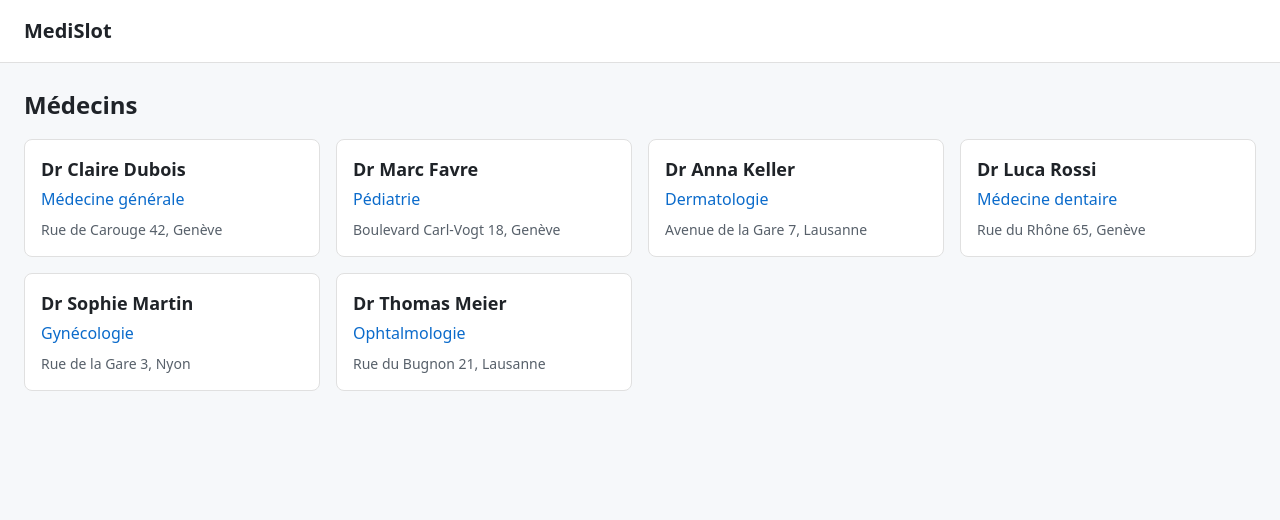
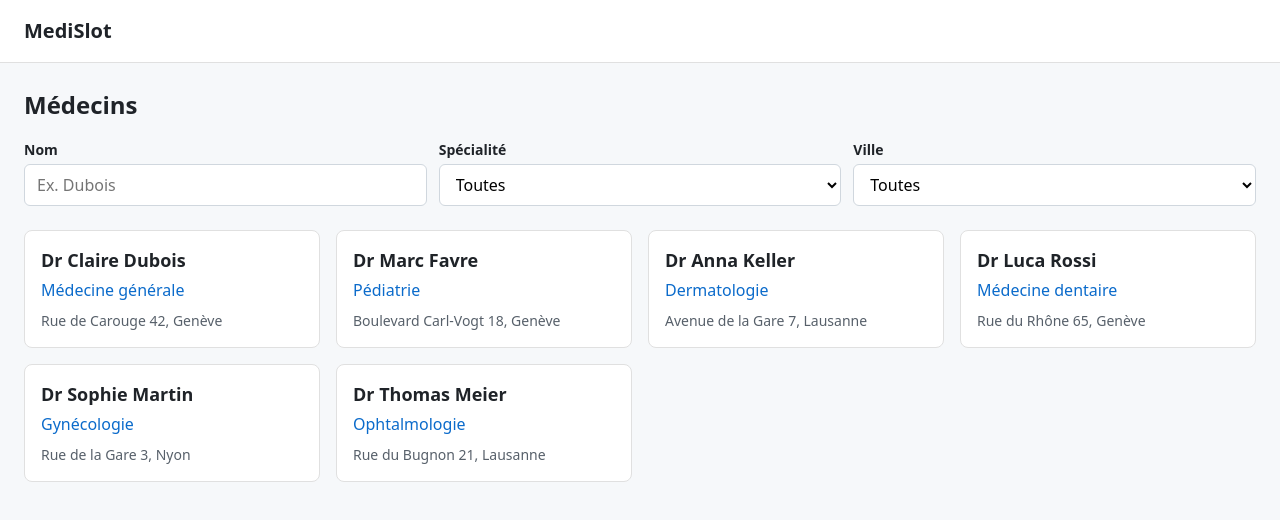
Before and after one commit to Zuzz001zu/medislot, an Angular app: page / in a window 1280 px wide. Shown: the top 520 px of the page. Built offline with nearby package versions, Linux system fonts and the light colour scheme; data requests are answered from the project's data file.

Commit message:
add search and filters to doctor list

```diff
--- a/src/app/pages/doctor-list/doctor-list.html
+++ b/src/app/pages/doctor-list/doctor-list.html
@@ -1,4 +1,32 @@
 <h2 class="doctor-list__title">Médecins</h2>
+
+<div class="filters">
+  <label class="filters__field">
+    <span class="filters__label">Nom</span>
+    <input #searchInput class="filters__control" type="search" placeholder="Ex. Dubois"
+      (input)="search.set(searchInput.value)" />
+  </label>
+
+  <label class="filters__field">
+    <span class="filters__label">Spécialité</span>
+    <select #specialtySelect class="filters__control" (change)="specialty.set(specialtySelect.value)">
+      <option value="">Toutes</option>
+      @for (item of specialties; track item) {
+      <option [value]="item">{{ item | specialtyLabel }}</option>
+      }
+    </select>
+  </label>
+
+  <label class="filters__field">
+    <span class="filters__label">Ville</span>
+    <select #citySelect class="filters__control" (change)="city.set(citySelect.value)">
+      <option value="">Toutes</option>
+      @for (item of cities(); track item) {
+      <option [value]="item">{{ item }}</option>
+      }
+    </select>
+  </label>
+</div>
 
 @if (isLoading()) {
 <p class="doctor-list__status">Chargement…</p>
@@ -7,11 +35,11 @@
   <p>Impossible de charger la liste des médecins.</p>
   <button type="button" class="button" (click)="loadDoctors()">Réessayer</button>
 </div>
-} @else if (doctors().length === 0) {
-<p class="doctor-list__status">Aucun médecin trouvé.</p>
+} @else if (filteredDoctors().length === 0) {
+<p class="doctor-list__status">Aucun médecin ne correspond à votre recherche.</p>
 } @else {
 <ul class="doctor-list">
-  @for (doctor of doctors(); track doctor.id) {
+  @for (doctor of filteredDoctors(); track doctor.id) {
   <li class="doctor-card">
     <h3 class="doctor-card__name">Dr {{ doctor.firstName }} {{ doctor.lastName }}</h3>
     <p class="doctor-card__specialty">{{ doctor.specialty | specialtyLabel }}</p>
--- a/src/app/pages/doctor-list/doctor-list.scss
+++ b/src/app/pages/doctor-list/doctor-list.scss
@@ -50,3 +50,35 @@
     margin: 0 0 12px;
   }
 }
+
+.filters {
+  display: flex;
+  flex-wrap: wrap;
+  gap: 12px;
+  margin-bottom: 24px;
+}
+
+.filters__field {
+  display: flex;
+  flex: 1 1 200px;
+  flex-direction: column;
+  gap: 4px;
+}
+
+.filters__label {
+  font-size: 14px;
+  font-weight: 600;
+}
+
+.filters__control {
+  padding: 8px 12px;
+  border: 1px solid #d0d7de;
+  border-radius: 6px;
+  background-color: #fff;
+  font: inherit;
+
+  &:focus-visible {
+    outline: 2px solid #0b6bcb;
+    outline-offset: 1px;
+  }
+}
--- a/src/app/pages/doctor-list/doctor-list.ts
+++ b/src/app/pages/doctor-list/doctor-list.ts
@@ -1,7 +1,10 @@
-import { Component, inject, signal } from "@angular/core";
-import { Doctor } from "../../models/doctor";
+import { Component, computed, inject, signal } from "@angular/core";
+import { Doctor, Specialty } from "../../models/doctor";
+import {
+  SPECIALTY_LABELS,
+  SpecialtyLabelPipe,
+} from "../../pipes/specialty-label.pipe";
 import { DoctorService } from "../../services/doctor.service";
-import { SpecialtyLabelPipe } from "../../pipes/specialty-label.pipe";
 
 @Component({
   selector: "app-doctor-list",
@@ -15,6 +18,32 @@ export class DoctorList {
   protected readonly doctors = signal<Doctor[]>([]);
   protected readonly isLoading = signal(false);
   protected readonly hasError = signal(false);
+
+  protected readonly search = signal("");
+  protected readonly specialty = signal("");
+  protected readonly city = signal("");
+
+  protected readonly specialties = Object.keys(SPECIALTY_LABELS) as Specialty[];
+
+  protected readonly cities = computed(() =>
+    [...new Set(this.doctors().map((doctor) => doctor.city))].sort(),
+  );
+
+  protected readonly filteredDoctors = computed(() => {
+    const search = this.search().trim().toLowerCase();
+    const specialty = this.specialty();
+    const city = this.city();
+
+    return this.doctors().filter((doctor) => {
+      const fullName = `${doctor.firstName} ${doctor.lastName}`.toLowerCase();
+
+      return (
+        (!search || fullName.includes(search)) &&
+        (!specialty || doctor.specialty === specialty) &&
+        (!city || doctor.city === city)
+      );
+    });
+  });
 
   constructor() {
     this.loadDoctors();
--- a/src/app/pipes/specialty-label.pipe.ts
+++ b/src/app/pipes/specialty-label.pipe.ts
@@ -1,7 +1,7 @@
 import { Pipe, PipeTransform } from "@angular/core";
 import { Specialty } from "../models/doctor";
 
-const SPECIALTY_LABELS: Record<Specialty, string> = {
+export const SPECIALTY_LABELS: Record<Specialty, string> = {
   general: "Médecine générale",
   pediatrics: "Pédiatrie",
   dermatology: "Dermatologie",
```
